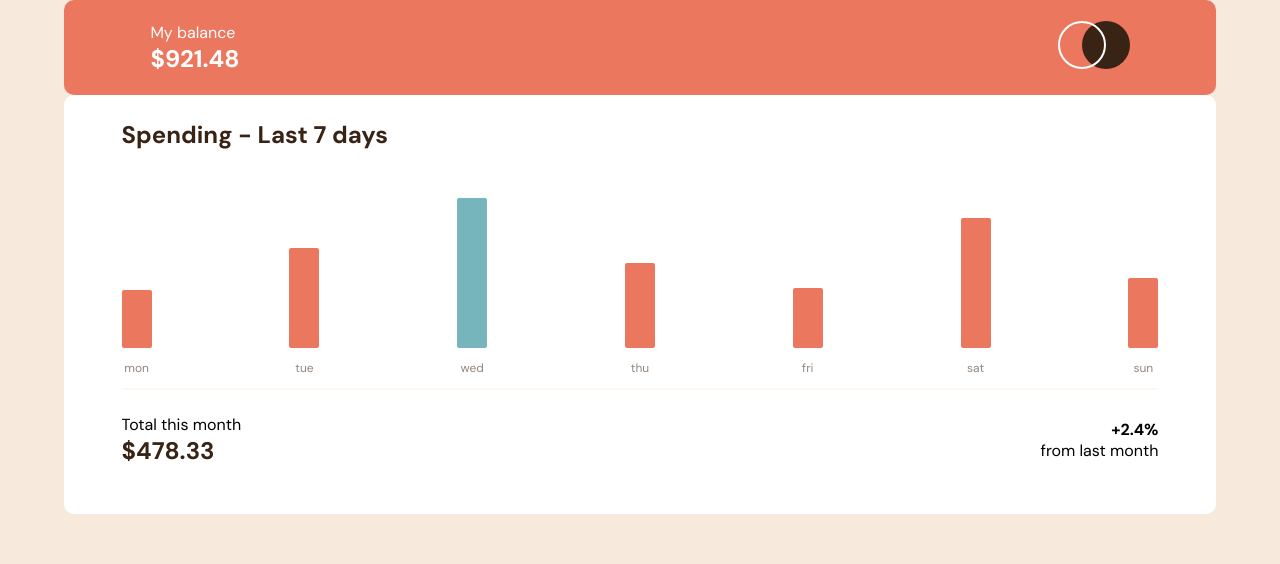
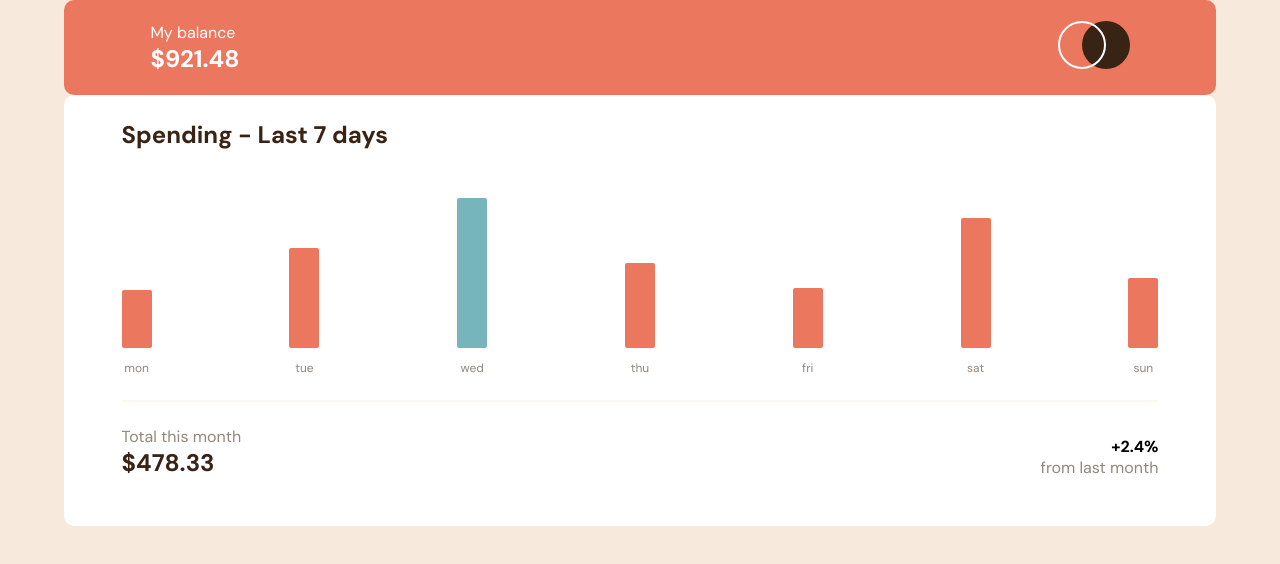
Before and after one commit to OscarAnillo/expenses-chart-fe, a React (Create React App) app: page / in a window 1280 px wide. Shown: the top 564 px of the page. Built offline with nearby package versions, Linux system fonts and the light colour scheme.

Commit message:
update total-row

```diff
--- a/src/App.css
+++ b/src/App.css
@@ -65,7 +65,7 @@
 .chart-row p {
   font-weight: 400;
   color: hsl(28, 10%, 53%);
-  padding: 1em 0;
+  padding: 1em 0 2em 0;
   font-size: 12px;
 }
 .chart-row .monday {
@@ -116,13 +116,18 @@
 }
 .chart-container .total-row {
   display: flex;
-  align-items: center;
+  align-items: flex-end;
   justify-content: space-between;
   margin: 1.5em 0;
 }
+.chart-container .total-row p {
+  color: hsl(28, 10%, 53%);
+}
 .chart-container .total-row h1 {
   padding-bottom: 0;
+  font-weight: 700;
 }
 .chart-container .total-row h4 {
   text-align: right;
+  font-weight: 700;
 }
```
